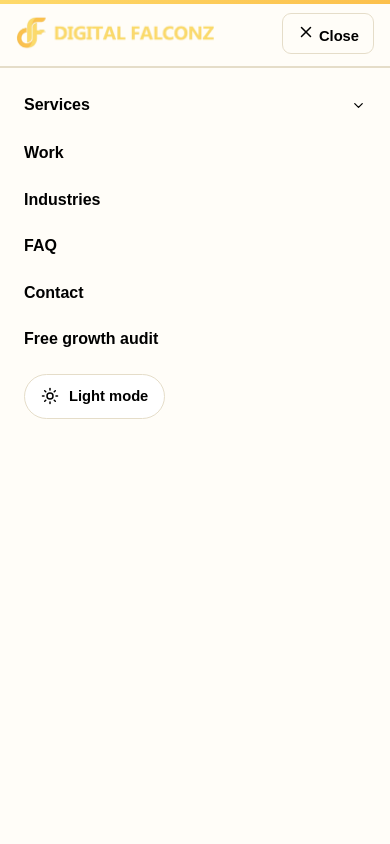
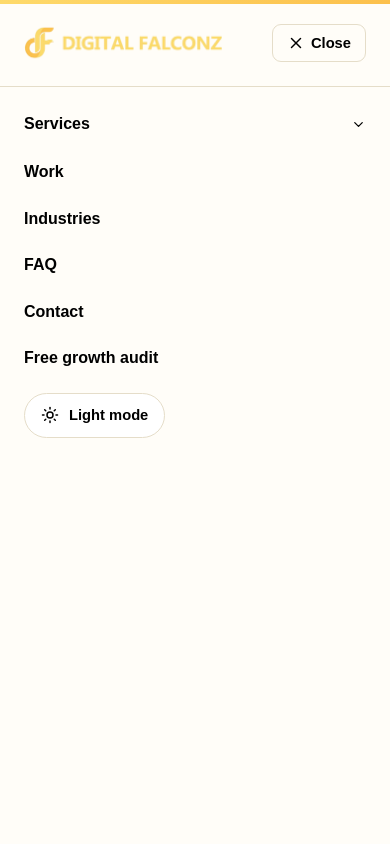
Before and after one commit to faizanadon/digitalfalconz, a Next.js app: page /faq in a window 390 px wide. Both pictures are taken after a click on the button "Menu". Shown: the top 844 px of the page. Built offline with nearby package versions, Linux system fonts and the light colour scheme; a web font is replaced by a local one.

Commit message:
Full-screen mobile menu overlay with its own header; mobile CTA + footer spacing

```diff
--- a/src/app/globals.css
+++ b/src/app/globals.css
@@ -71,10 +71,15 @@ a.btn:not(.small)::after{content:"\2192";flex:none;width:27px;height:27px;border
 a.btn:not(.small):hover::after{background:var(--ink);color:var(--gold-light)}
 .menu-btn{display:none;background:none;border:1px solid var(--line);border-radius:9px;padding:9px 14px;cursor:pointer;color:var(--ink);font-family:inherit;font-weight:600;font-size:.92rem}
 .mobile-menu a{display:block;padding:10px 0;text-decoration:none;font-weight:600}
-/* Mobile menu overlay: fixed to the viewport below the header, with its
-   own scroll. It must NOT live inside the sticky header — a tall menu
-   trapped there cannot scroll on mobile and the page freezes beneath it. */
-.mobile-menu{position:fixed;top:67px;left:0;right:0;bottom:0;z-index:60;overflow-y:auto;overscroll-behavior:contain;background:var(--bg);border-top:1px solid var(--line);padding:12px 24px 32px;-webkit-overflow-scrolling:touch}
+/* Mobile menu overlay: full-screen, with its own scroll and its own
+   header row (logo + Close) so it never depends on the page header.
+   It must NOT live inside the sticky header, and the body must NOT get
+   overflow:hidden while it is open — either one hides the header and
+   traps the user with no way to close the menu. */
+.mobile-menu{position:fixed;inset:0;z-index:60;overflow-y:auto;overscroll-behavior:contain;background:var(--bg);-webkit-overflow-scrolling:touch}
+.mobile-menu-head{display:flex;align-items:center;justify-content:space-between;gap:20px;padding:12px 24px;border-bottom:1px solid var(--line);position:sticky;top:0;background:var(--bg);z-index:1}
+.mobile-menu-head .menu-btn{display:inline-flex;align-items:center;gap:6px}
+.mobile-menu-body{padding:12px 24px 32px}
 nav.links a.btn{color:#fffdf8}
 nav.links a.btn:hover{color:var(--ink)}
 
@@ -312,7 +317,7 @@ footer.site .brand{color:#fff}
 }
 @media (max-width:640px){
   nav.links{display:none}
-  .menu-btn{display:block}
+  .menu-btn{display:inline-flex;align-items:center;gap:6px}
   section{padding:72px 0}
   .hero{padding:64px 0 56px}
   h1{line-height:1.14}
@@ -325,6 +330,11 @@ footer.site .brand{color:#fff}
   .phone{width:280px;height:564px}
   .stats{grid-template-columns:1fr}
   .card-grid{grid-template-columns:1fr}
+  /* CTA pairs: stack full-width with an even gap instead of wrapping
+     unevenly on one line with dead space beside them. */
+  p:has(> a.btn){display:flex;flex-direction:column;gap:12px;align-items:stretch}
+  p:has(> a.btn) a.btn{justify-content:center}
+  .cta-band .side .btn{width:100%;justify-content:center}
 }
 @media (prefers-reduced-motion:reduce){
   html{scroll-behavior:auto}
@@ -964,6 +974,8 @@ button:hover .cta-arrow, button:focus-visible .cta-arrow{transform:translateX(5p
   .foot-shot-mid{grid-template-columns:1fr;gap:36px}
   .foot-circle{width:88px;height:88px}
   .foot-circle-arrow{font-size:1.8rem}
+  .foot-shot-top{padding-bottom:32px;gap:24px}
+  .foot-shot-mid{padding:32px 0}
 }
 
 /* Dark-theme CTA refinements (kept after the main dark block so they win):
--- a/src/components/Header.tsx
+++ b/src/components/Header.tsx
@@ -28,21 +28,24 @@ export default function Header() {
 
   // Close mega-menu on navigation, outside click, Escape.
   useEffect(() => { setMegaOpen(false); setMobileOpen(false); }, [pathname]);
-  // While the mobile menu is open, lock the page beneath it: Lenis owns
-  // the wheel, so without this a scroll over the menu moves the page
-  // instead (the menu is taller than the viewport with all 30 services).
+  // While the mobile menu is open, stop Lenis so the page beneath it
+  // cannot scroll. NOTE: do NOT set overflow:hidden on <body> here — that
+  // makes the body the scroll container, which breaks the sticky header:
+  // the header reverts to its flow position and scrolls out of view,
+  // taking the menu's only Close button with it. Lenis stop() freezes the
+  // viewport scroll without touching the body's overflow, so the header
+  // stays put. The menu itself is a full-screen overlay with its own
+  // header row and Close button, so it never depends on the page header.
   useEffect(() => {
     if (!mobileOpen) return;
     const lenis = (window as unknown as { __lenis?: { stop: () => void; start: () => void } }).__lenis;
     lenis?.stop();
-    document.body.style.overflow = "hidden";
     const onKey = (e: KeyboardEvent) => {
       if (e.key === "Escape") setMobileOpen(false);
     };
     document.addEventListener("keydown", onKey);
     return () => {
       lenis?.start();
-      document.body.style.overflow = "";
       document.removeEventListener("keydown", onKey);
     };
   }, [mobileOpen]);
@@ -143,12 +146,23 @@ export default function Header() {
             {mobileOpen ? <X size={18} aria-hidden="true" /> : <Menu size={18} aria-hidden="true" />} {mobileOpen ? "Close" : "Menu"}
           </button>
         </div>
-        {/* Mobile menu — rendered as a fixed overlay on <body>, NOT inside
-            the sticky header: a tall menu trapped in the sticky header
-            cannot scroll on mobile (the header pins and the page scrolls
-            beneath instead). As an overlay it scrolls on its own. */}
+        {/* Mobile menu — a full-screen overlay on <body> with its own
+            header row (logo + Close), so it never depends on the page
+            header staying visible. Earlier versions lived inside the
+            sticky header: a tall menu trapped there could not scroll, and
+            locking the body hid the header — taking the only Close button
+            with it and freezing the site. */}
         {mobileOpen && typeof document !== "undefined" && createPortal(
           <div className="mobile-menu" id="mobileMenu" data-lenis-prevent>
+            <div className="mobile-menu-head">
+              <Link className="brand" href="/" onClick={() => setMobileOpen(false)} aria-label="DigitalFalconz home">
+                <Image src="/logo-light-hires.png" alt="DigitalFalconz" width={220} height={47} />
+              </Link>
+              <button type="button" className="menu-btn" onClick={() => setMobileOpen(false)} aria-label="Close menu">
+                <X size={18} aria-hidden="true" /> Close
+              </button>
+            </div>
+            <div className="mobile-menu-body">
             <button type="button" className="mobile-services-btn" aria-expanded={mobileServicesOpen} onClick={() => setMobileServicesOpen((v) => !v)}>
               Services <ChevronDown size={15} className={`mega-chevron${mobileServicesOpen ? " open" : ""}`} aria-hidden="true" />
             </button>
@@ -178,6 +192,7 @@ export default function Header() {
             {NAV.map((n) => <Link key={n.href} href={n.href} onClick={() => setMobileOpen(false)}>{n.label}</Link>)}
             <Link href="/contact" onClick={() => setMobileOpen(false)}>Free growth audit</Link>
             <div className="mobile-theme-row"><ThemeToggle withLabel /></div>
+            </div>
           </div>,
           document.body
         )}
```
